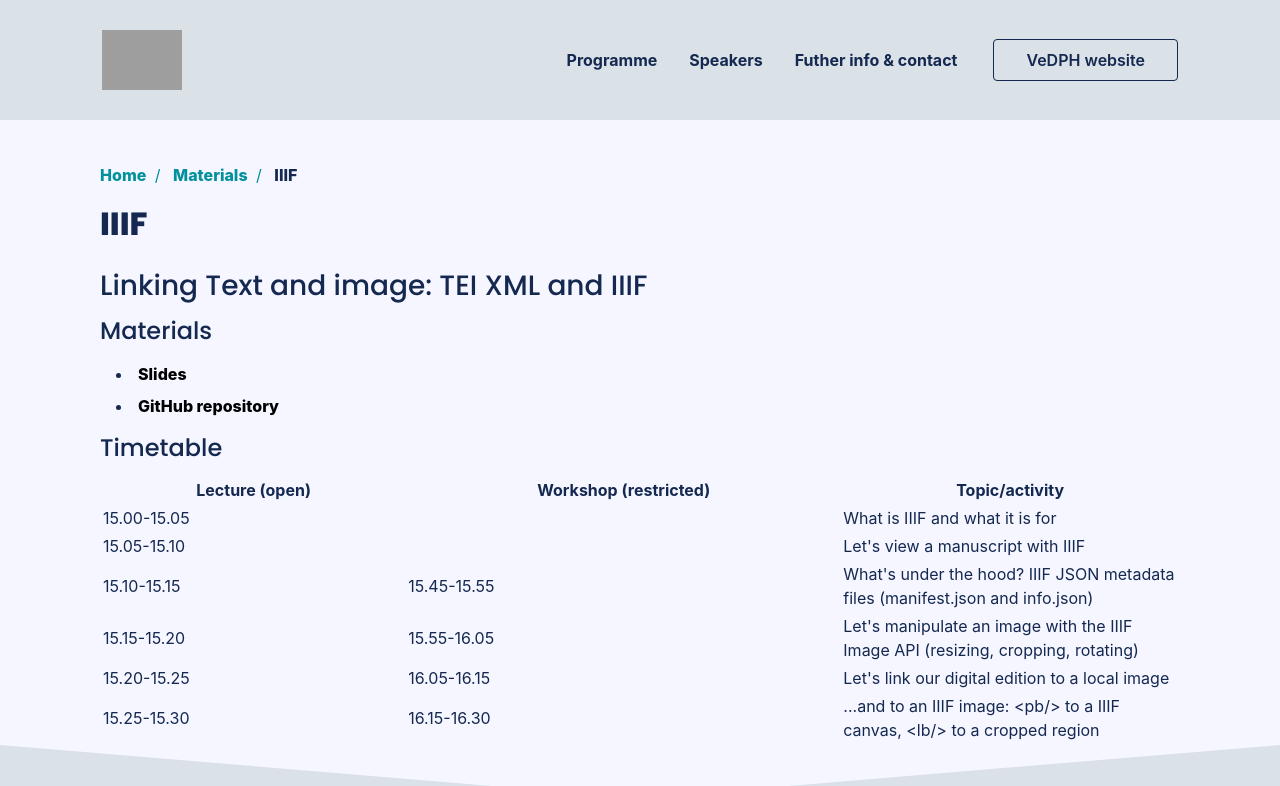
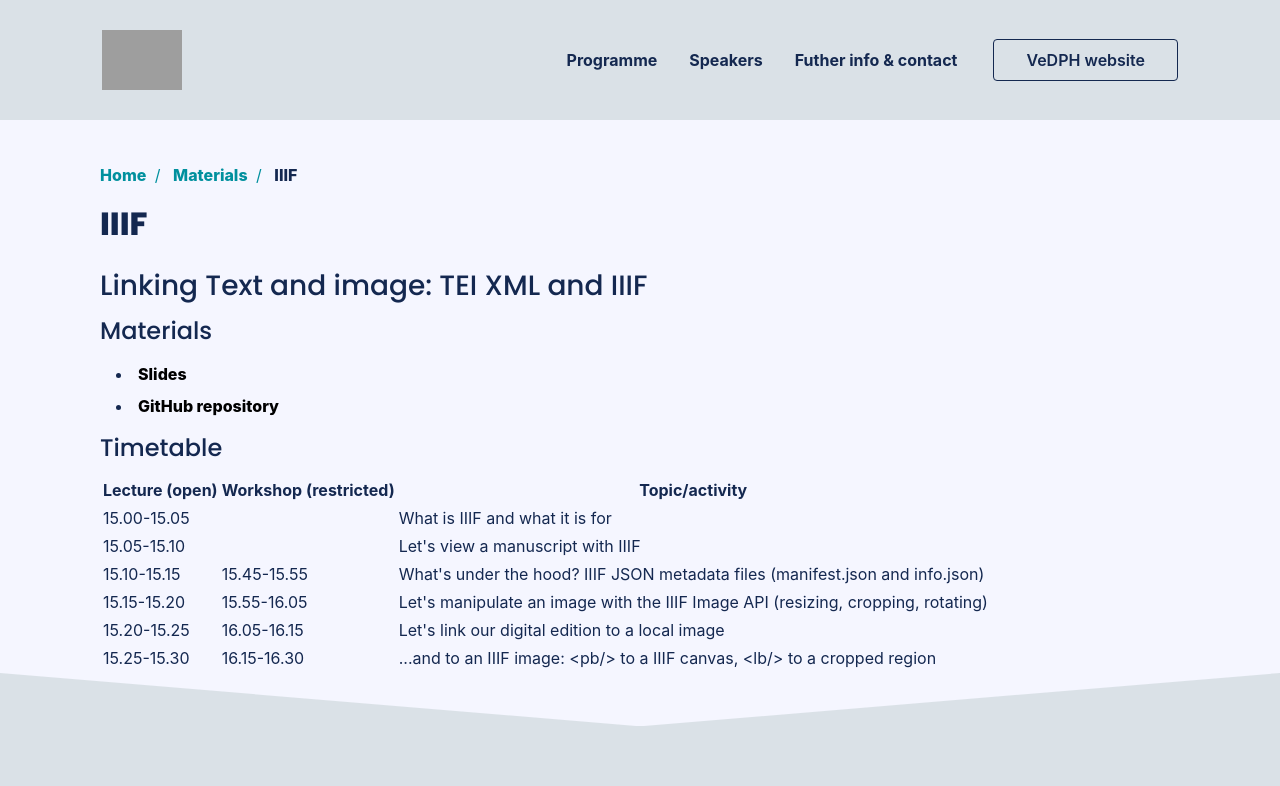
Before and after one commit to vedph/summercamp, a Jekyll site: the page built from materials/monella/index.html, in a window 1280 px wide. Shown: the top 786 px of the page. Built offline with Jekyll 4.4.1, drawn with Linux system fonts in a browser that asks for light colours; nearby versions of some CDN libraries; some web fonts are replaced; grey boxes are pictures that could not be loaded.

Commit message:
Edit timetable columns

```diff
--- a/materials/monella/index.html
+++ b/materials/monella/index.html
@@ -20,12 +20,7 @@ subcategory: materials
 
 <h4>Timetable</h4>
 
-<table style="width:100%;">
-<colgroup>
-<col style="width: 28%" />
-<col style="width: 40%" />
-<col style="width: 31%" />
-</colgroup>
+<table>
 <thead>
 <tr class="header">
 <th>Lecture (open)</th>
```
